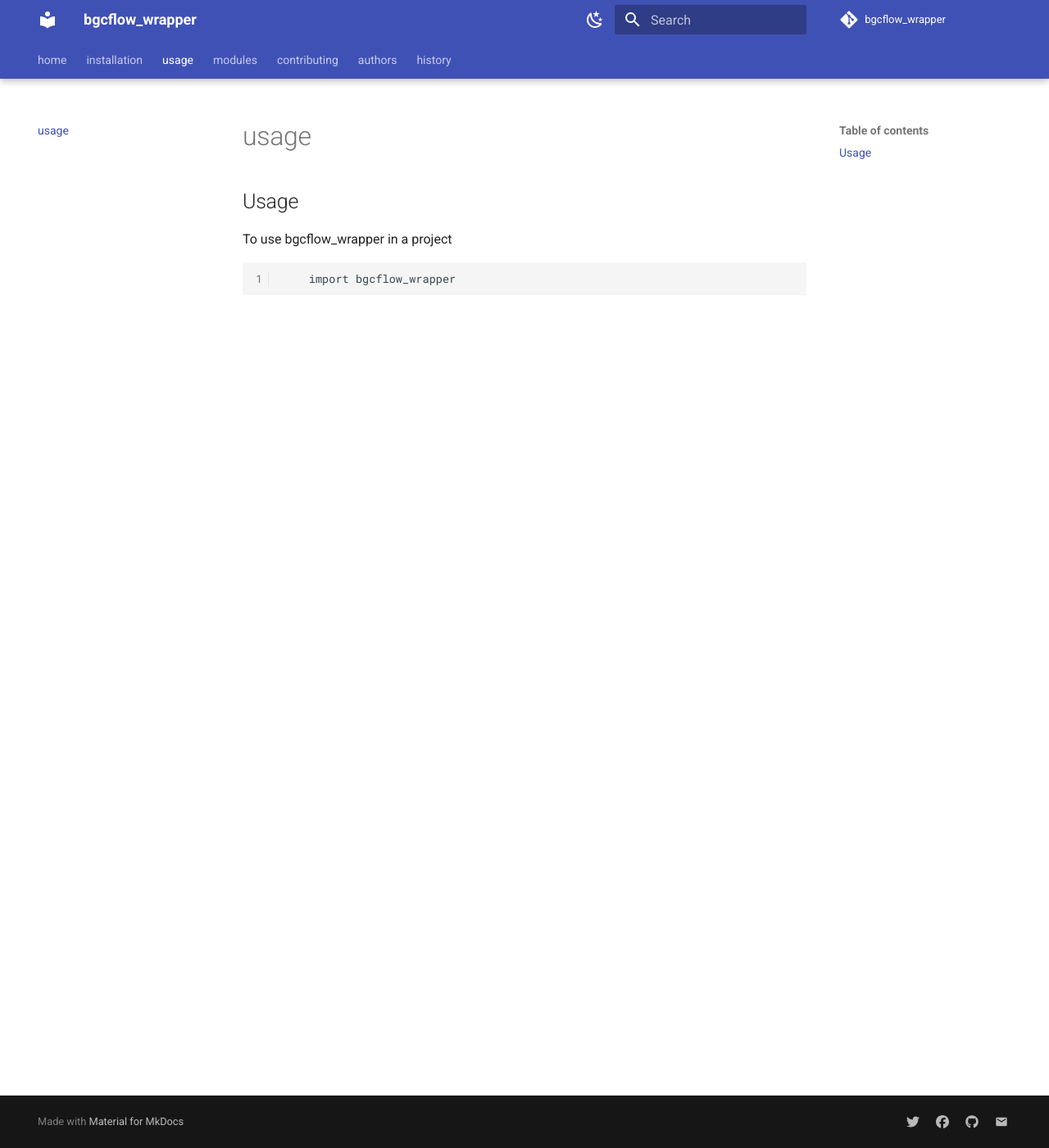
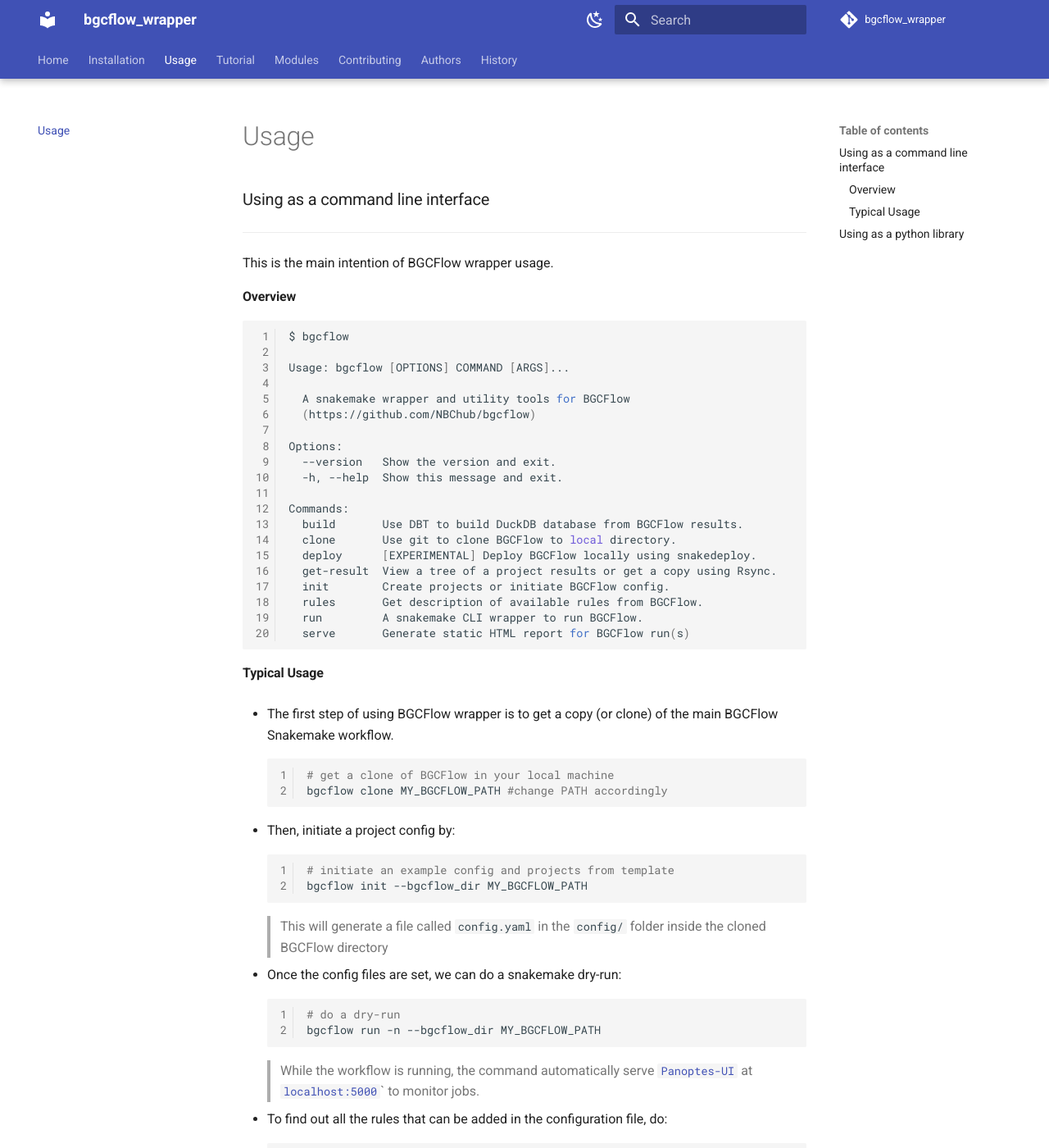
Before and after one commit to NBChub/bgcflow_wrapper, an MkDocs documentation site: the page built from docs/usage.md, in a window 1280 px wide and 1400 px high. Shown: the whole window at 82% size. Built offline with MkDocs 1.6.1 and Material for MkDocs 9.7.7, drawn with Linux system fonts in a browser that asks for light colours; comment, search, counter and statistics services are not loaded; the version menu is left out; some of the changed text lies outside the part shown.

Commit message:
docs: update

````diff
--- a/docs/usage.md
+++ b/docs/usage.md
@@ -1,7 +1,87 @@
-# Usage
+## Using as a command line interface
+--------
+This is the main intention of BGCFlow wrapper usage.
 
-To use bgcflow_wrapper in a project
+### Overview
 
+```bash
+
+$ bgcflow
+
+Usage: bgcflow [OPTIONS] COMMAND [ARGS]...
+
+  A snakemake wrapper and utility tools for BGCFlow
+  (https://github.com/NBChub/bgcflow)
+
+Options:
+  --version   Show the version and exit.
+  -h, --help  Show this message and exit.
+
+Commands:
+  build       Use DBT to build DuckDB database from BGCFlow results.
+  clone       Use git to clone BGCFlow to local directory.
+  deploy      [EXPERIMENTAL] Deploy BGCFlow locally using snakedeploy.
+  get-result  View a tree of a project results or get a copy using Rsync.
+  init        Create projects or initiate BGCFlow config.
+  rules       Get description of available rules from BGCFlow.
+  run         A snakemake CLI wrapper to run BGCFlow.
+  serve       Generate static HTML report for BGCFlow run(s)
 ```
-    import bgcflow_wrapper
+
+### Typical Usage
+- The first step of using BGCFlow wrapper is to get a copy (or clone) of the main BGCFlow Snakemake workflow.
+```bash
+# get a clone of BGCFlow in your local machine
+bgcflow clone MY_BGCFLOW_PATH #change PATH accordingly
 ```
+
+- Then, initiate a project config by:
+```bash
+# initiate an example config and projects from template
+bgcflow init --bgcflow_dir MY_BGCFLOW_PATH
+```
+>This will generate a file called `config.yaml` in the `config/` folder inside the cloned BGCFlow directory
+
+- Once the config files are set, we can do a snakemake dry-run:
+```bash
+# do a dry-run
+bgcflow run -n --bgcflow_dir MY_BGCFLOW_PATH
+```
+>While the workflow is running, the command automatically serve [`Panoptes-UI`](https://github.com/panoptes-organization/panoptes) at [`localhost:5000`](http://localhost:5000/)` to monitor jobs.
+
+- To find out all the rules that can be added in the configuration file, do:
+```bash
+# find out available rules
+bgcflow rules --bgcflow_dir MY_BGCFLOW_PATH
+```
+
+- To get more details about each individual rules, do:
+```bash
+# get description of a rule
+bgcflow rules --describe antismash --bgcflow_dir MY_BGCFLOW_PATH/
+```
+
+- To find out how to cite each rules, do:
+```bash
+# get citation of a rule
+bgcflow rules --cite antismash --bgcflow_dir MY_BGCFLOW_PATH/
+```
+## Using as a python library
+--------
+You can also generate new projects via python or Jupyter notebooks:
+```python
+from bgcflow.projects_util import generate_project
+import pandas as pd
+
+df_samples = pd.read_csv('samples.csv', index_col=0)
+description = "Project generated from notebook"
+
+generate_project("BGCFLOW_PATH",
+                "MY_PROJECT",
+                use_project_rules=True,
+                samples_csv=df_samples,
+                prokka_db="prokka-db.csv",
+                gtdb_tax="gtdbtk.bac120.summary.tsv",
+                description=description
+                )
+```
--- a/mkdocs.yml
+++ b/mkdocs.yml
@@ -1,16 +1,17 @@
 site_name: bgcflow_wrapper
-# site_url: http://www.jieyu.ai
+site_url: https://matinnuhamunada.github.io/bgcflow_wrapper/
 repo_url: https://github.com/matinnuhamunada/bgcflow_wrapper
 repo_name: bgcflow_wrapper
 #strict: true
 nav:
-  - home: index.md
-  - installation: installation.md
-  - usage: usage.md
-  - modules: api.md
-  - contributing: contributing.md
-  - authors: authors.md
-  - history: history.md
+  - Home: index.md
+  - Installation: installation.md
+  - Usage: usage.md
+  - Tutorial: tutorial.md
+  - Modules: api.md
+  - Contributing: contributing.md
+  - Authors: authors.md
+  - History: history.md
 theme:
   name: material
   language: en
@@ -66,17 +67,17 @@
   social:
     - icon: fontawesome/brands/twitter
       # replace with your own tweet link below
-      link: http://www.jieyu.ai
-      name: Tweet
-    - icon: fontawesome/brands/facebook
+      link: https://twitter.com/NPGMgroup
+      name: "@NPGMgroup"
+    #- icon: fontawesome/brands/facebook
       # replace with your own facebook link below
-      link: http://www.jieyu.ai
-      name: Facebook
+      # link: http://www.jieyu.ai
+      # name: Facebook
     - icon: fontawesome/brands/github
       link: https://github.com/matinnuhamunada/bgcflow_wrapper
       name: Github
     - icon: material/email
-      link: "mailto:matinnuhamunada@gmail.com"
+      link: "mailto:matinnu@biosustain.dtu.dk"
   # to enable disqus, uncomment the following and put your disqus id below
   # disqus: disqus_id
 # uncomment the following and put your google tracking id below to enable GA
````
Also changed, not shown: AUTHORS.md (+2 -1 lines), CONTRIBUTING.md (+5 -5 lines), README.md (+17 -68 lines), docs/installation.md (+2 -3 lines).
